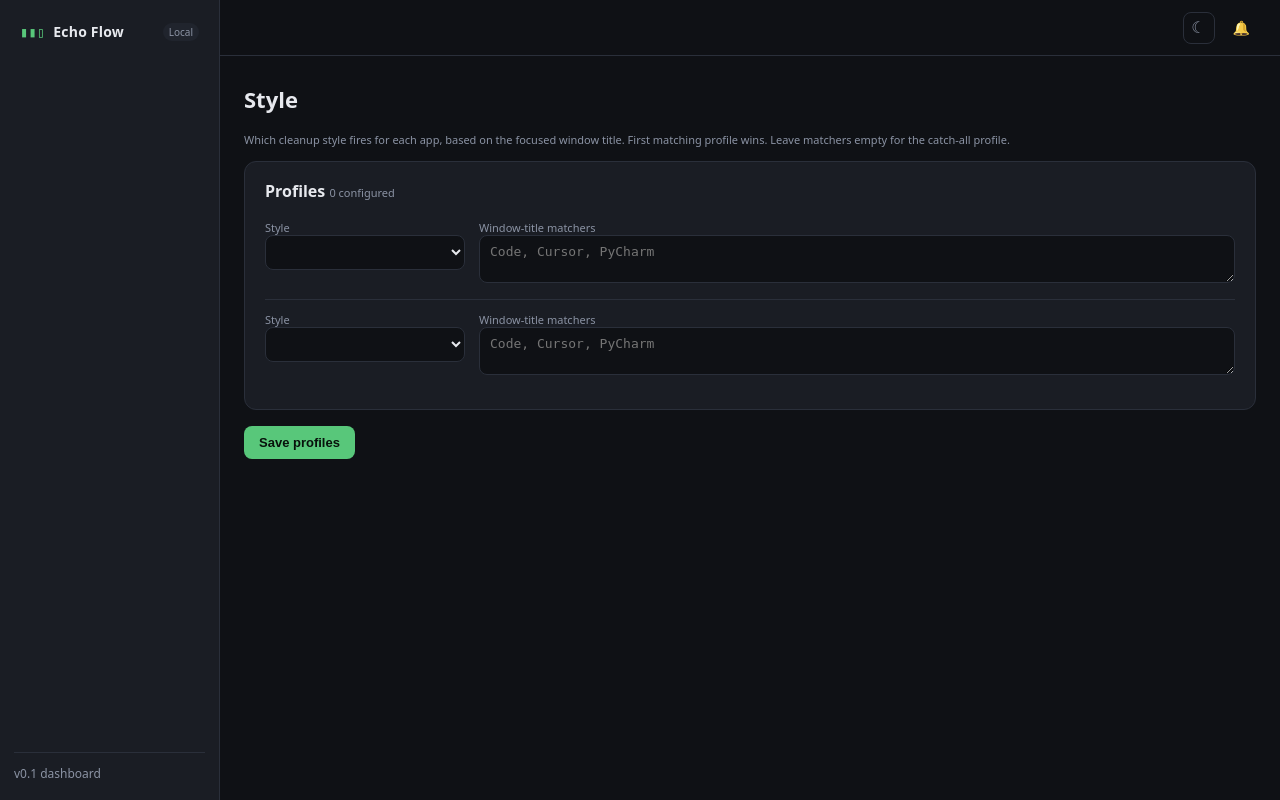
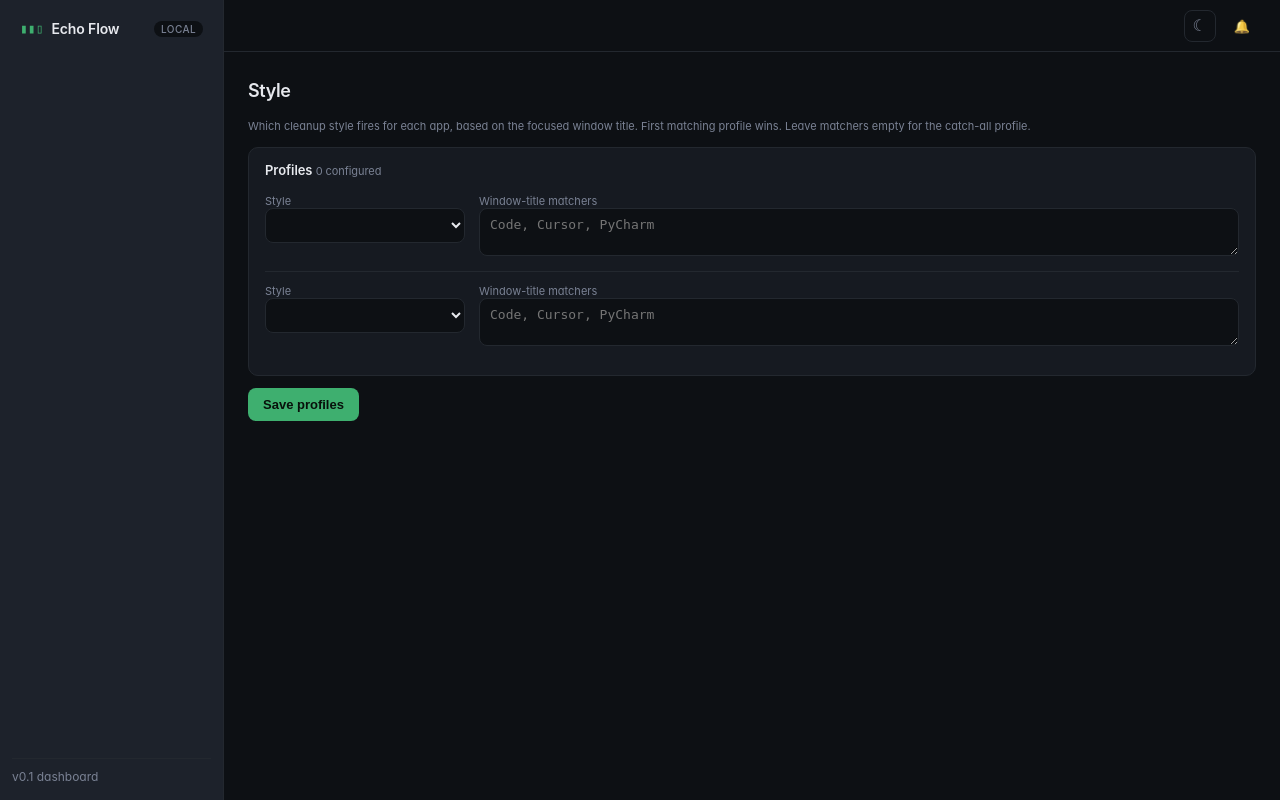
Before and after one commit to JOhnsonKC201/Echo_FLOW, a Python web app: template src/dashboard/templates/style.html in a window 1280 px wide. Run offline with Jinja, Linux system fonts and the light colour scheme; the template is opened without the code that fills it, so the values that code supplies are empty.

Commit message:
style(dashboard): PR-A — dev-tool type system + density refresh
Wispr-style consumer redesign replaced with dev-tool elegance (Linear /
Fathom-adjacent). This is pure CSS; no template, route, or schema change.

- Type system via CSS vars: Inter for UI, JetBrains Mono for numerics +
  timestamps + diffs. Falls back to system fonts cleanly (no CDN).
- Palette refinements: tighter accent (#3eaf6f), softer border (#23282f),
  new --muted-2 for triple-hierarchy text, --diff-add/--diff-del tokens.
- Light theme refreshed with cream + deep-teal pairing so the toggle still
  has a coherent identity even though dark stays default.
- Density: card padding 18→14, base font 14→13, small-caps section labels
  at 10px with letter-spacing 0.08em, numerics 30–32px tabular mono.
- New utility classes: .num (tabular mono), .ts (timestamp), .section-label.
- Inbox + diff styles staged here so PR-C only touches templates/routes.

Test fix: test_first_run_redirects_to_onboarding now sets onboarded=False
explicitly instead of inheriting from config.yaml (which is now true after
manual edit). The test's intent is first-run behavior, not config state.

413/413 suite green.

Co-Authored-By: Claude Opus 4.7 (1M context) <noreply@anthropic.com>

```diff
--- a/config.yaml
+++ b/config.yaml
@@ -150,7 +150,7 @@ dashboard:
   port: 8766                  # Auto-fallback to 8767..8770 if busy.
   theme: "dark"               # dark | light
   open_window_on_start: false # daemon starts the server; window opens on demand.
-  onboarded: false            # Phase 11 first-run tour gate; flips true after /onboarding/finish.
+  onboarded: true            # Phase 11 first-run tour gate; flips true after /onboarding/finish.
 
 # Experimental features (off by default). Surfaced in the dashboard's
 # Settings → Experimental panel. These ship in later phases; toggling
--- a/src/dashboard/static/app.css
+++ b/src/dashboard/static/app.css
@@ -1,52 +1,70 @@
-/* Echo Flow dashboard — palette lifted + extended from src/viewer.py */
+/* Echo Flow dashboard — dev-tool aesthetic (Linear / Fathom-adjacent).
+ * Refined dark default + Inter UI / JetBrains Mono numerics. */
 :root {
-  --bg: #0f1115;
-  --panel: #1a1d24;
-  --panel-2: #20242d;
-  --border: #2a2f3a;
-  --muted: #8b93a4;
+  --bg: #0d1014;
+  --panel: #161a21;
+  --panel-2: #1d222b;
+  --border: #23282f;
+  --muted: #7a8294;
+  --muted-2: #565d6c;       /* tertiary text */
   --text: #e7e9ee;
-  --accent: #58c77a;
+  --accent: #3eaf6f;         /* tighter, less saturated than #58c77a */
   --accent-2: #4aa9ff;
   --warn: #e6a23c;
+  --danger: #d96565;
   --raw: #2a1f1f;
   --clean: #1f2a23;
-  --sidebar-w: 220px;
-  --topbar-h: 56px;
+  --diff-add: #1c3a2a;
+  --diff-del: #3a1f1f;
+  --sidebar-w: 224px;
+  --topbar-h: 52px;
+  --font-ui: "Inter", "Inter Variable", ui-sans-serif, system-ui, -apple-system, "Segoe UI", sans-serif;
+  --font-mono: "JetBrains Mono", "JetBrains Mono Variable", ui-monospace, "SF Mono", "Cascadia Mono", Consolas, monospace;
 }
 [data-theme="light"] {
-  --bg: #f7f8fa;
+  --bg: #f7f5ee;
   --panel: #ffffff;
-  --panel-2: #f1f3f7;
-  --border: #e4e7ee;
-  --muted: #6a7280;
+  --panel-2: #f1ece0;
+  --border: #e6e0d0;
+  --muted: #6c6a62;
+  --muted-2: #9a978c;
   --text: #1c2230;
-  --accent: #1f8a4c;
+  --accent: #1a4a3a;
   --accent-2: #1f6fd0;
+  --diff-add: #d8efe1;
+  --diff-del: #f5d7d7;
 }
 * { box-sizing: border-box; }
-html, body { margin: 0; padding: 0; background: var(--bg); color: var(--text); font-family: ui-sans-serif, system-ui, -apple-system, "Segoe UI", sans-serif; font-size: 14px; }
+html, body {
+  margin: 0; padding: 0;
+  background: var(--bg); color: var(--text);
+  font-family: var(--font-ui);
+  font-size: 13px;
+  font-feature-settings: "ss01", "cv11";   /* Inter stylistic tweaks (no-op on fallbacks) */
+}
 a { color: inherit; text-decoration: none; }
+code, kbd, .mono, .num, .ts { font-family: var(--font-mono); }
+.num { font-variant-numeric: tabular-nums; }
 
 .sidebar {
   position: fixed; top: 0; left: 0; bottom: 0;
   width: var(--sidebar-w);
-  background: var(--panel);
+  background: var(--panel-2);
   border-right: 1px solid var(--border);
   display: flex; flex-direction: column;
-  padding: 18px 14px;
+  padding: 16px 12px;
 }
-.brand { display: flex; align-items: center; gap: 8px; padding: 4px 6px 18px; }
-.brand .logo { font-family: ui-monospace, monospace; color: var(--accent); }
-.brand-name { font-weight: 600; letter-spacing: 0.2px; }
-.pill { font-size: 10px; padding: 2px 6px; border-radius: 999px; background: var(--panel-2); color: var(--muted); margin-left: auto; }
-.nav { display: flex; flex-direction: column; gap: 2px; }
-.nav-item { display: flex; align-items: center; gap: 10px; padding: 8px 10px; border-radius: 8px; color: var(--muted); }
-.nav-item:hover { background: var(--panel-2); color: var(--text); }
-.nav-item.active { background: var(--panel-2); color: var(--text); }
-.nav-dot { width: 6px; height: 6px; background: var(--border); border-radius: 999px; }
+.brand { display: flex; align-items: center; gap: 8px; padding: 4px 8px 20px; }
+.brand .logo { font-family: var(--font-mono); color: var(--accent); font-size: 13px; }
+.brand-name { font-weight: 600; letter-spacing: -0.01em; font-size: 14px; }
+.pill { font-size: 10px; padding: 2px 7px; border-radius: 999px; background: var(--bg); color: var(--muted); margin-left: auto; font-weight: 500; letter-spacing: 0.04em; text-transform: uppercase; }
+.nav { display: flex; flex-direction: column; gap: 1px; }
+.nav-item { display: flex; align-items: center; gap: 10px; padding: 7px 10px; border-radius: 7px; color: var(--muted); font-size: 13px; font-weight: 500; }
+.nav-item:hover { background: var(--bg); color: var(--text); }
+.nav-item.active { background: var(--bg); color: var(--text); font-weight: 600; }
+.nav-dot { width: 5px; height: 5px; background: transparent; border-radius: 999px; }
 .nav-item.active .nav-dot { background: var(--accent); }
-.sidebar-footer { margin-top: auto; padding-top: 12px; border-top: 1px solid var(--border); }
+.sidebar-footer { margin-top: auto; padding-top: 10px; border-top: 1px solid var(--border); }
 .muted { color: var(--muted); font-size: 12px; }
 
 .topbar {
@@ -77,12 +95,13 @@ a { color: inherit; text-decoration: none; }
 .card {
   background: var(--panel);
   border: 1px solid var(--border);
-  border-radius: 12px;
-  padding: 18px 20px;
-  margin-bottom: 16px;
+  border-radius: 10px;
+  padding: 14px 16px;
+  margin-bottom: 12px;
 }
-.card h2 { margin: 0 0 6px; font-size: 16px; }
-.card .sub { color: var(--muted); font-size: 13px; margin-bottom: 12px; }
+.card h2 { margin: 0 0 4px; font-size: 13px; font-weight: 600; letter-spacing: -0.005em; }
+.card .sub { color: var(--muted); font-size: 12px; margin-bottom: 10px; }
+.section-label { text-transform: uppercase; font-size: 10px; letter-spacing: 0.08em; color: var(--muted); font-weight: 600; }
 .placeholder {
   display: grid; place-items: center;
   min-height: 280px;
@@ -288,3 +310,64 @@ textarea { width: 100%; font-family: ui-monospace, monospace; resize: vertical;
 /* Phase 13 — Command Mode list */
 .cmd-list { list-style: none; padding: 0; margin: 8px 0; display: flex; flex-wrap: wrap; gap: 6px; }
 .cmd-list li { padding: 4px 10px; background: var(--panel-2); border: 1px solid var(--border); border-radius: 6px; font-size: 12px; color: var(--text); }
+
+/* Senior rewrite PR-A — typography + diff + inbox surface */
+.topbar { font-family: var(--font-ui); }
+.crumb { font-weight: 600; font-size: 13px; letter-spacing: -0.01em; }
+h1, h2, h3 { letter-spacing: -0.01em; }
+.welcome { font-size: 18px; font-weight: 600; letter-spacing: -0.02em; }
+
+/* Inbox cards (PR-C uses these) */
+.inbox-list { list-style: none; padding: 0; margin: 0; display: flex; flex-direction: column; gap: 10px; }
+.inbox-card {
+  background: var(--panel); border: 1px solid var(--border); border-radius: 10px;
+  padding: 12px 14px;
+}
+.inbox-meta {
+  display: flex; align-items: center; gap: 10px;
+  font-size: 11px; color: var(--muted);
+  margin-bottom: 8px;
+}
+.inbox-meta .ts { font-family: var(--font-mono); font-variant-numeric: tabular-nums; }
+.inbox-meta .src {
+  text-transform: uppercase; letter-spacing: 0.06em;
+  font-size: 9px; font-weight: 600;
+  padding: 2px 6px; border-radius: 4px;
+  background: var(--panel-2); color: var(--muted);
+}
+.inbox-meta .quality { font-family: var(--font-mono); font-variant-numeric: tabular-nums; }
+.inbox-meta .quality.good { color: var(--accent); }
+.inbox-meta .quality.bad  { color: var(--danger); }
+.inbox-meta .rating { margin-left: auto; font-size: 11px; }
+.inbox-meta .rating.approved { color: var(--accent); }
+.inbox-meta .rating.bad      { color: var(--danger); }
+.inbox-text { font-size: 13px; line-height: 1.5; color: var(--text); }
+.inbox-diff {
+  margin-top: 8px;
+  background: var(--bg);
+  border: 1px solid var(--border);
+  border-radius: 6px;
+  padding: 8px 10px;
+  font-family: var(--font-mono);
+  font-size: 11.5px;
+  line-height: 1.55;
+  overflow-x: auto;
+}
+.diff-line { white-space: pre-wrap; }
+.diff-add { background: var(--diff-add); color: var(--text); display: block; padding: 0 4px; }
+.diff-del { background: var(--diff-del); color: var(--text); display: block; padding: 0 4px; opacity: 0.85; }
+.diff-eq  { color: var(--muted); display: block; padding: 0 4px; }
+.diff-toggle {
+  background: transparent; border: none; color: var(--muted);
+  font-size: 11px; cursor: pointer; padding: 4px 0; margin-top: 4px;
+}
+.diff-toggle:hover { color: var(--text); }
+.inbox-actions { display: flex; gap: 6px; margin-top: 10px; }
+.inbox-actions .btn { padding: 5px 10px; font-size: 11.5px; }
+.btn.ok { color: var(--accent); border-color: var(--accent); }
+.btn.bad { color: var(--danger); border-color: var(--danger); }
+
+/* Sparkline + delta refinements */
+.spark { width: 100%; height: 56px; }
+.spark-line { fill: none; stroke: var(--accent); stroke-width: 1.5; vector-effect: non-scaling-stroke; }
+.spark-area { fill: var(--accent); opacity: 0.12; }
```
Also changed, not shown: other parts of src/dashboard/static/app.css (+15 -12 lines), scripts/preview_dashboard.py (added, +68 -0 lines), tests/test_dashboard_phase11.py (+4 -1 lines).
